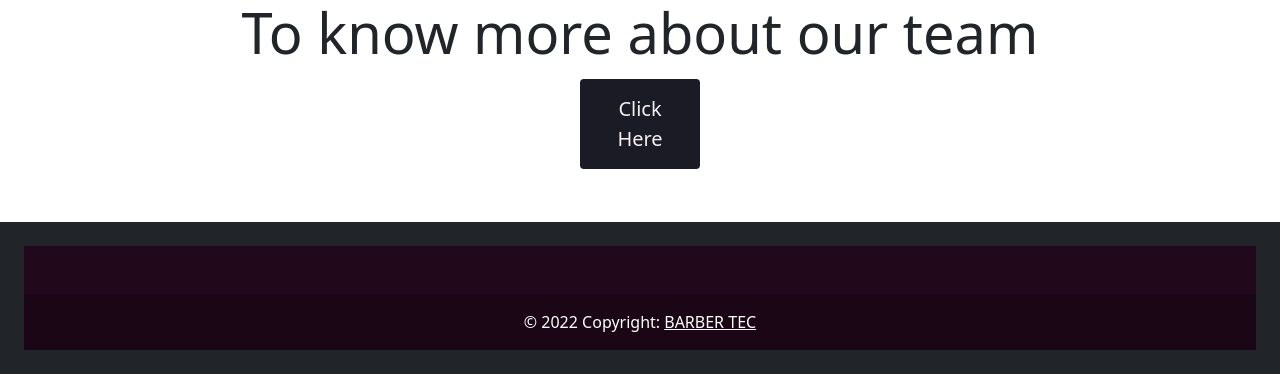
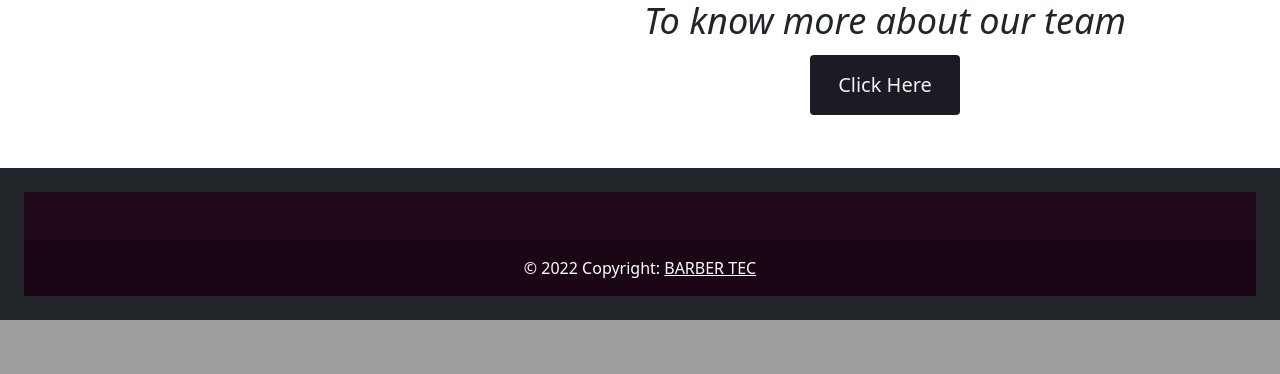
Before and after one commit to EricMoCa/FinalProyectWebDev, a PHP site: page / in a window 1280 px wide. Shown: the part 874-1248 px from the top of the page. After the commit the page ends 1194 px from the top, so only its background shows below. Run offline with PHP 8.4, Linux system fonts and the light colour scheme.

Commit message:
Change home button

```diff
--- a/index.html
+++ b/index.html
@@ -75,7 +75,7 @@
             <div class="col">
                 <div>
                     <div class="jumbotron p-3 p-md-5 text-black rounded bg-light" style="text-align: center;">
-                        <h1 class="display-4 font-italic" style="text-align: center;">More than just a haircut</h1>
+                        <h1 class="titlestyle">More than just a haircut</h1>
                         <p class="dl-desc" style="text-align: justify;">Barber is a person whose occupation is mainly to
                             cut dress groom style and shave men's and boys' hair.
                             A barber's place of work is known as a "barbershop" or a "barber's".
@@ -87,6 +87,7 @@
                                 src="https://themes.dynamiclayers.net/sentobar-wp/wp-content/uploads/sites/8/2021/03/mustache.png"
                                 class="attachment-large size-large bg-light" alt="" loading="lazy">
                         </div>
+                        <br><br>
                     </div>
                 </div>
 
@@ -100,16 +101,19 @@
                     https://themes.dynamiclayers.net/sentobar-wp/wp-content/uploads/sites/8/2022/01/about-01-300x269.png 300w,
                      https://themes.dynamiclayers.net/sentobar-wp/wp-content/uploads/sites/8/2022/01/about-01-600x537.png 600w" sizes="(max-width: 766px) 100vw, 766px">
                 </center>
+
+                <div class="container-fluid">
+                    <center>
+                        <h3 style="text-align: center;font-style: italic; font-size: 36px;">To know more about our team</h3>
+                        <a href="aboutus.html"> <button class="button" style="vertical-align:middle"><span> Click Here
+                                </span></button></a>
+                    </center>
+                </div>
+
             </div>
+
         </div>
 
-        <div class="container-fluid">
-            <center>
-                <h1 class="display-4 font-italic" style="text-align: center;">To know more about our team</h1>
-                <a href="aboutus.html"> <button class="button" style="vertical-align:middle"><span> Click Here
-                        </span></button></a>
-            </center>
-        </div>
     </div>
 
     <!--Barber Basic Info end-->
--- a/style.css
+++ b/style.css
@@ -45,7 +45,7 @@
     text-align: center;
     font-size: 20px;
     padding: 15px;
-    width: 120px;
+    width: 150px;
     transition: all 0.5s;
     cursor: pointer;
     margin: 5px;
@@ -79,8 +79,6 @@
 /*  =================================================================== -*/
 
 
-/* ====================     Team Section      ========================== */
-
 /*  =================================================================== -*/
 
 .rowstyle{
```
